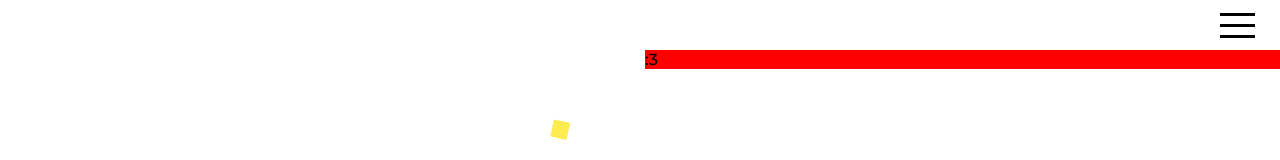
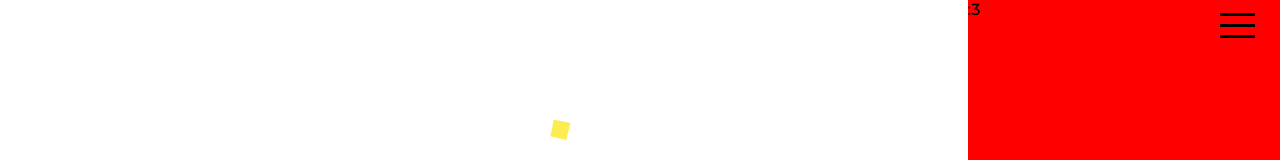
Before and after one commit to Blissblass/portfolio_page, a React (Create React App) app: page / in a window 1280 px wide. Both pictures are taken after a click on the element 1237 px from the left and 25 px from the top of the page. Shown: the top 160 px of the page. Built offline with nearby package versions, Linux system fonts and the light colour scheme.

Commit message:
Add animations

```diff
--- a/src/Assets/Stylesheets/navbar.css
+++ b/src/Assets/Stylesheets/navbar.css
@@ -7,12 +7,16 @@
   padding: 5px;
   display: flex;
   justify-content: flex-end;
+  animation-name: navbar-slide;
+  animation-duration: 2s;
+  animation-fill-mode: forwards;
 }
 
 .nav-button {
   width: 35px;
   cursor: pointer;
   margin-right: 30px;
+  z-index: 2;
 }
 
 hr[class^="nav-line"] {
@@ -25,7 +29,31 @@ hr[class^="nav-line"] {
 
 .nav-section {
   background-color: red;
-  position: fixed;
-  top: 50px;
-  width: 50%;
+  position: absolute;
+  top: 0px;
+  width: 25%;
+  height: 100vh;
+  animation-name: nav-section-slide;
+  animation-duration: 300ms;
+  animation-fill-mode: forwards;
 }
+
+@keyframes navbar-slide {
+  from {
+    opacity: 0;
+    visibility: hidden;
+  }
+  to {
+    opacity: 1;
+    visibility: visible;
+  }
+}
+
+@keyframes nav-section-slide {
+  from {
+    right: -1000px;
+  }
+  to {
+    right: 0;
+  }
+}
--- a/src/Components/Navbar/Navbar.jsx
+++ b/src/Components/Navbar/Navbar.jsx
@@ -1,18 +1,28 @@
+import { useState } from 'react';
 import '../../Assets/Stylesheets/navbar.css';
 
 const Navbar = () => {
+  const [showSection, setShowSection] = useState(false);
+
+  const handleClick = () => {
+    setShowSection(old => !old);
+  };
 
   return(
     <div>
       <nav className="navbar">
-        <div className="nav-button">
+        <div className="nav-button" onClick={handleClick}>
           <hr className="nav-line-1" />
           <hr className="nav-line-2"  />
           <hr className="nav-line-3"  />
         </div>
-        <div className="nav-section">
-          :3
-        </div>
+        {showSection ?
+          <div className="nav-section">
+            :3
+          </div>
+        :
+          null
+        }
       </nav>
     </div>
   )
```
